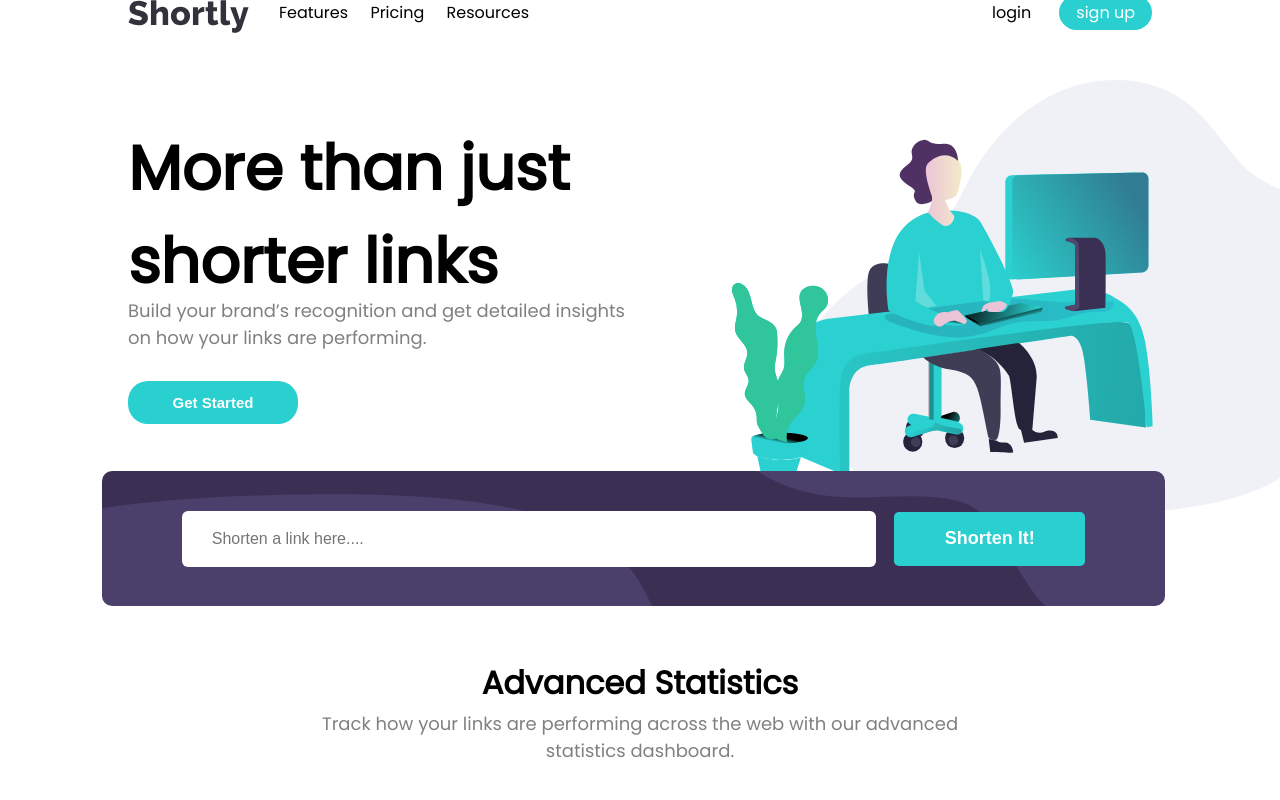
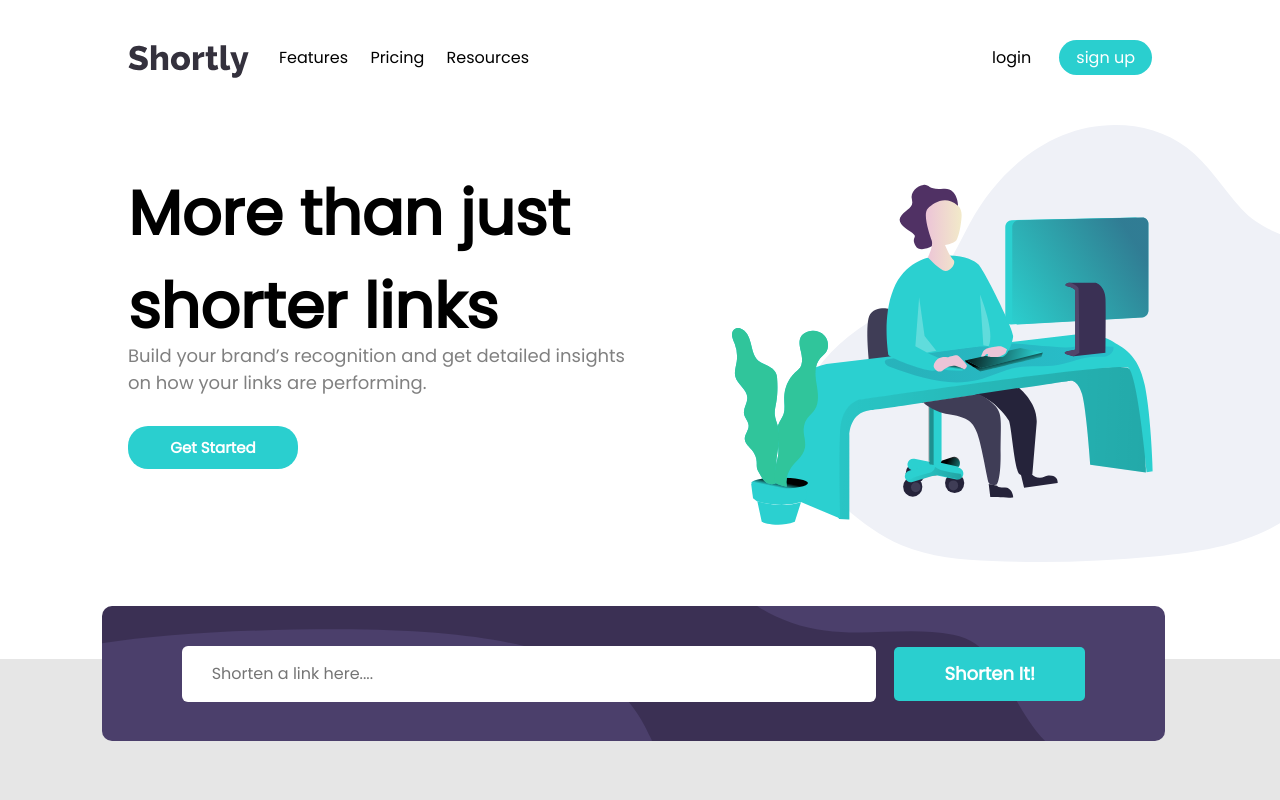
Before and after one commit to oluwatobiloba2000/URL-shortening-API-landing-page, a React (Create React App) app: page / in a window 1280 px wide. Shown: the top 800 px of the page. Built offline with nearby package versions, Linux system fonts and the light colour scheme.

Commit message:
resusable styles and colors

```diff
--- a/src/index.css
+++ b/src/index.css
@@ -1,9 +1,11 @@
-html{
+html {
   overflow-x: hidden;
+  font-family: poppins, 'curusive';
 }
+
 body {
   margin: 0;
-  font-family: poppins, 'curusive';
+  background-color: hsl(0, 0%, 90%);
   -webkit-font-smoothing: antialiased;
   -moz-osx-font-smoothing: grayscale;
 }
@@ -13,27 +15,57 @@ code {
     monospace;
 }
 
-.container{
-  margin-right: 10%;
-  margin-left: 10%;
+input,
+button {
+  font-family: poppins, 'curusive';
 }
-.bg-white{
+
+.container {
+  padding-right: 10%;
+  padding-left: 10%;
+  padding-top: 45px;
+  padding-bottom: 90px;
+  position: relative;
+}
+
+.bg-white {
   background-color: white;
 }
 
-.color-codes{
+.btn-primary {
+  height: 43px;
+  border: none;
+  font-weight: 700;
+  font-size: 15px;
+  cursor: pointer;
+  width: 170px;
+  background-color: hsl(180, 66%, 49%);
+  color: white;
+  border-radius: 20px;
+}
 
- color: hsl(180, 66%, 49%);
+.btn-primary>a {
+  color: white;
+  text-decoration: none;
+}
+
+.btn-primary:hover {
+  background-color: hsl(180, 63%, 67%);
+}
+
+.color-codes {
+
+  color: hsl(180, 66%, 49%);
   color: hsl(257, 27%, 26%);
 
- /* ### Secondary */
+  /* ### Secondary */
 
- color: hsl(0, 87%, 67%);
+  color: hsl(0, 87%, 67%);
 
- /* ### Neutral */
+  /* ### Neutral */
 
   color: hsl(0, 0%, 75%);
-  color : hsl(257, 7%, 63%);
+  color: hsl(257, 7%, 63%);
   color: hsl(255, 11%, 22%);
- color: hsl(260, 8%, 14%)
+  color: hsl(260, 8%, 14%)
 }
```
